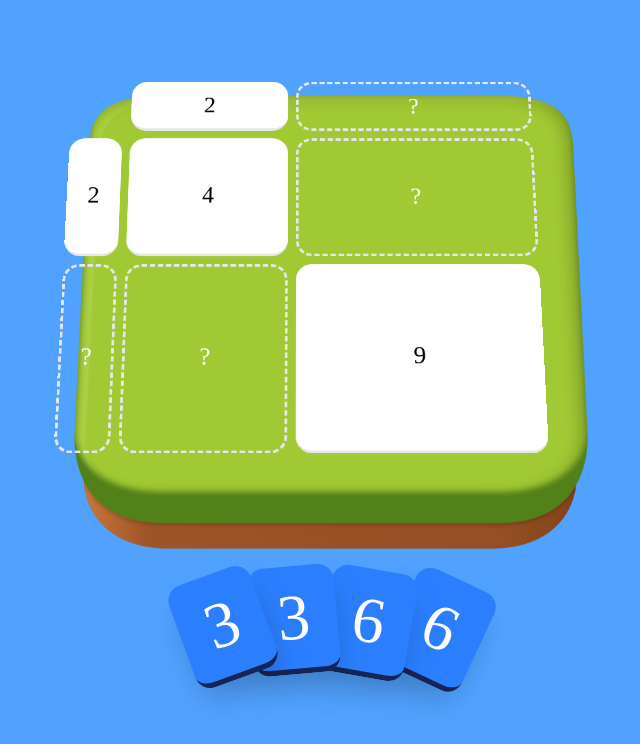
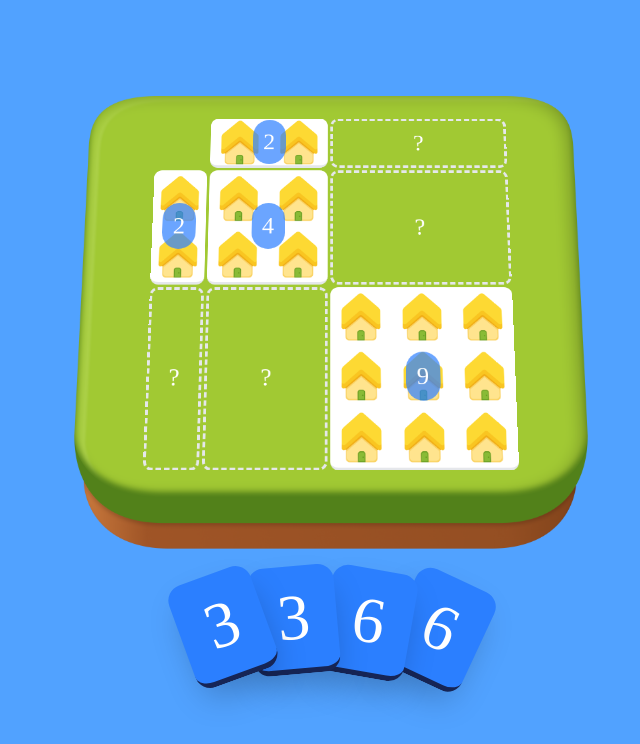
Before and after one commit to kaykyb/miniquads-web, a React (Vite) app: page / in a window 1280 px wide. Both pictures are taken after a click on the button "Jogar". Shown: the top 744 px of the page, without its empty margins (309-949 px from the left). Built offline with nearby package versions, Linux system fonts and the light colour scheme; a web font is replaced by a local one.

Commit message:
Add yellow houses to cells

```diff
--- a/public/levels/level2.json
+++ b/public/levels/level2.json
@@ -1,5 +1,5 @@
 {
-  "sides": [3, 2, 4],
+  "sides": [3, 2, 7],
   "given": [1, 4, 9, 11],
   "solutions": [3, 9, 3, 2, 6, 4, 6, 2, 7, 35, 49, 35, 7],
   "cards": [3, 3, 2, 7, 2, 6, 4, 7, 49]
--- a/src/LevelScreen.tsx
+++ b/src/LevelScreen.tsx
@@ -30,7 +30,7 @@ function LevelScreen({ level, onLevelComplete }: Props) {
         }}
       >
         <div className="grass-block relative">
-          <div className="tilted-board -top-10 -left-4 bottom-36 right-18 absolute">
+          <div className="tilted-board left-28 right-28 top-4 absolute aspect-square">
             <BoardGrid
               level={level}
               levelState={state}
--- a/src/components/BoardCell.tsx
+++ b/src/components/BoardCell.tsx
@@ -1,6 +1,6 @@
 import { createPortal } from "react-dom";
 import { useDragAndDrop, useShakeAnimation } from "../hooks";
-
+import yellowHouse from "../assets/yellow-house.png";
 interface Props {
   id: number;
   value: number;
@@ -12,6 +12,9 @@ interface Props {
     dropCellId: number | null;
   }) => void;
   isGiven?: boolean;
+  width: number;
+  height: number;
+  housesSize: number;
 }
 
 export default function BoardCell({
@@ -21,6 +24,9 @@ export default function BoardCell({
   hintTick,
   onDragOutCard,
   isGiven = false,
+  width,
+  height,
+  housesSize,
 }: Props) {
   const solved = value !== 0;
   const wrong = solved && value !== solution;
@@ -46,7 +52,7 @@ export default function BoardCell({
 
   // if the cell is not solved, it should be traced with a dashed border
   const borderStyle = solved
-    ? "border-b-4 border-gray-200 bg-white "
+    ? "bg-white border-b-4 border-gray-200"
     : "border-4 border-gray-200 border-dashed bg-transparent";
   const textStyle = solved ? "text-black" : "text-white";
 
@@ -58,12 +64,37 @@ export default function BoardCell({
         onPointerDown={onPointerDown}
         onPointerUp={onPointerUpCancel}
         onPointerLeave={onPointerUpCancel}
-        className={`rounded-3xl flex items-center justify-center text-4xl ${borderStyle} transition-transform duration-150 ease-out ${textStyle} ${
+        className={`rounded-xl grid text-4xl ${borderStyle} transition-transform duration-150 ease-out items-center justify-center relative ${textStyle} ${
           shake ? "animate-shake" : ""
         } ${solved ? "cursor-grab active:cursor-grabbing" : ""}`}
-        style={dragState.dragging ? { visibility: "hidden" } : undefined}
+        style={{
+          gridTemplateColumns: `repeat(${width}, 1fr)`,
+          gridTemplateRows: `repeat(${height}, 1fr)`,
+        }}
+        // style={dragState.dragging ? { visibility: "hidden" } : undefined}
       >
-        {solved ? value : "?"}
+        {solved &&
+          Array.from({ length: width * height }, () => (
+            <div className="relative h-full w-full transform scale-75">
+              <img
+                src={yellowHouse}
+                className="absolute top-1/2 left-1/2 calc right-0 transform -translate-x-1/2 -translate-y-1/2 pointer-events-none"
+                style={{
+                  width: `${housesSize}px`,
+                }}
+              />
+            </div>
+          ))}
+
+        {solved ? (
+          <div className="absolute top-1/2 left-1/2 transform -translate-x-1/2 -translate-y-1/2 z-50 bg-blue-500/70 p-4 rounded-full text-white">
+            {value}
+          </div>
+        ) : (
+          <div className="absolute top-1/2 left-1/2 transform -translate-x-1/2 -translate-y-1/2 z-50  p-4 rounded-full text-white">
+            ?
+          </div>
+        )}
       </div>
 
       {dragState.dragging &&
--- a/src/components/BoardGrid.tsx
+++ b/src/components/BoardGrid.tsx
@@ -1,4 +1,8 @@
-import { levelStateSubset, levelSubset, getCellValue } from "../logic/levelState";
+import {
+  levelStateSubset,
+  levelSubset,
+  getCellValue,
+} from "../logic/levelState";
 import type { Level } from "../models/level";
 import type { LevelState } from "../models/levelState";
 import BoardCell from "./BoardCell";
@@ -7,10 +11,21 @@ interface Props {
   level: Level;
   levelState: LevelState;
   hintTick?: number;
-  onCellDrag?: (params: { fromCellId: number; value: number; dropCellId: number | null }) => void;
+  onCellDrag?: (params: {
+    fromCellId: number;
+    value: number;
+    dropCellId: number | null;
+  }) => void;
+  housesSize?: number;
 }
 
-export default function BoardGrid({ level, levelState, hintTick, onCellDrag }: Props) {
+export default function BoardGrid({
+  level,
+  levelState,
+  hintTick,
+  onCellDrag,
+  housesSize,
+}: Props) {
   const lengthsLength = level.sides.length;
   const solutionsLength = level.solutions.length;
 
@@ -18,10 +33,14 @@ export default function BoardGrid({ level, levelState, hintTick, onCellDrag }: P
   const subLevelState = levelStateSubset(levelState, solutionsLength - 5);
 
   const hasSubLevel = subLevel.sides.length > 0;
+  const thisLevelSide = level.sides[lengthsLength - 1];
+
+  const calcHousesSize =
+    housesSize || 380 / level.sides.reduce((acc, val) => acc + val);
 
   if (!hasSubLevel) {
     return (
-      <div className="grid board-grid-small w-full h-full gap-3">
+      <div className="grid board-grid-small w-full h-full gap-1">
         <div></div>
         <BoardCell
           id={solutionsLength - 3}
@@ -30,6 +49,9 @@ export default function BoardGrid({ level, levelState, hintTick, onCellDrag }: P
           hintTick={hintTick}
           onDragOutCard={onCellDrag}
           isGiven={level.given.includes(solutionsLength - 3)}
+          height={1}
+          width={thisLevelSide}
+          housesSize={calcHousesSize}
         />
         <BoardCell
           id={solutionsLength - 1}
@@ -38,6 +60,9 @@ export default function BoardGrid({ level, levelState, hintTick, onCellDrag }: P
           hintTick={hintTick}
           onDragOutCard={onCellDrag}
           isGiven={level.given.includes(solutionsLength - 1)}
+          width={1}
+          height={thisLevelSide}
+          housesSize={calcHousesSize}
         />
         <BoardCell
           id={solutionsLength - 2}
@@ -46,24 +71,32 @@ export default function BoardGrid({ level, levelState, hintTick, onCellDrag }: P
           hintTick={hintTick}
           onDragOutCard={onCellDrag}
           isGiven={level.given.includes(solutionsLength - 2)}
+          height={thisLevelSide}
+          width={thisLevelSide}
+          housesSize={calcHousesSize}
         />
       </div>
     );
   }
 
   const subsetSidesSum = subLevel.sides.reduce((a, b) => a + b, 0);
-  const thisLevelSide = level.sides[lengthsLength - 1];
 
   return (
     <div
-      className="grid board-grid w-full h-full gap-3"
+      className="grid board-grid w-full h-full gap-1"
       style={{
         gridTemplateColumns: `80px ${subsetSidesSum}fr ${thisLevelSide}fr`,
         gridTemplateRows: `80px ${subsetSidesSum}fr ${thisLevelSide}fr`,
       }}
     >
       <div className="col-span-2 row-span-2">
-        <BoardGrid level={subLevel} levelState={subLevelState} hintTick={hintTick} onCellDrag={onCellDrag}></BoardGrid>
+        <BoardGrid
+          level={subLevel}
+          levelState={subLevelState}
+          hintTick={hintTick}
+          onCellDrag={onCellDrag}
+          housesSize={calcHousesSize}
+        ></BoardGrid>
       </div>
 
       <BoardCell
@@ -73,6 +106,9 @@ export default function BoardGrid({ level, levelState, hintTick, onCellDrag }: P
         hintTick={hintTick}
         onDragOutCard={onCellDrag}
         isGiven={level.given.includes(solutionsLength - 5)}
+        height={1}
+        width={thisLevelSide}
+        housesSize={calcHousesSize}
       />
       <BoardCell
         id={solutionsLength - 4}
@@ -81,6 +117,9 @@ export default function BoardGrid({ level, levelState, hintTick, onCellDrag }: P
         hintTick={hintTick}
         onDragOutCard={onCellDrag}
         isGiven={level.given.includes(solutionsLength - 4)}
+        height={subsetSidesSum}
+        width={thisLevelSide}
+        housesSize={calcHousesSize}
       />
       <BoardCell
         id={solutionsLength - 1}
@@ -89,6 +128,9 @@ export default function BoardGrid({ level, levelState, hintTick, onCellDrag }: P
         hintTick={hintTick}
         onDragOutCard={onCellDrag}
         isGiven={level.given.includes(solutionsLength - 1)}
+        height={thisLevelSide}
+        width={1}
+        housesSize={calcHousesSize}
       />
       <BoardCell
         id={solutionsLength - 2}
@@ -97,6 +139,9 @@ export default function BoardGrid({ level, levelState, hintTick, onCellDrag }: P
         hintTick={hintTick}
         onDragOutCard={onCellDrag}
         isGiven={level.given.includes(solutionsLength - 2)}
+        height={thisLevelSide}
+        width={subsetSidesSum}
+        housesSize={calcHousesSize}
       />
       <BoardCell
         id={solutionsLength - 3}
@@ -105,6 +150,9 @@ export default function BoardGrid({ level, levelState, hintTick, onCellDrag }: P
         hintTick={hintTick}
         onDragOutCard={onCellDrag}
         isGiven={level.given.includes(solutionsLength - 3)}
+        height={thisLevelSide}
+        width={thisLevelSide}
+        housesSize={calcHousesSize}
       />
     </div>
   );
--- a/src/hooks/useScale.ts
+++ b/src/hooks/useScale.ts
@@ -2,7 +2,7 @@ import { useEffect, useState } from "react";
 
 export const DESIGN_WIDTH = 760;
 export const DESIGN_HEIGHT = 900;
-const PADDING_X = 32;
+const PADDING_X = 16;
 const PADDING_Y = 96;
 
 export const useScale = () => {
```
Also changed, not shown: src/assets/yellow-house.png (added).
